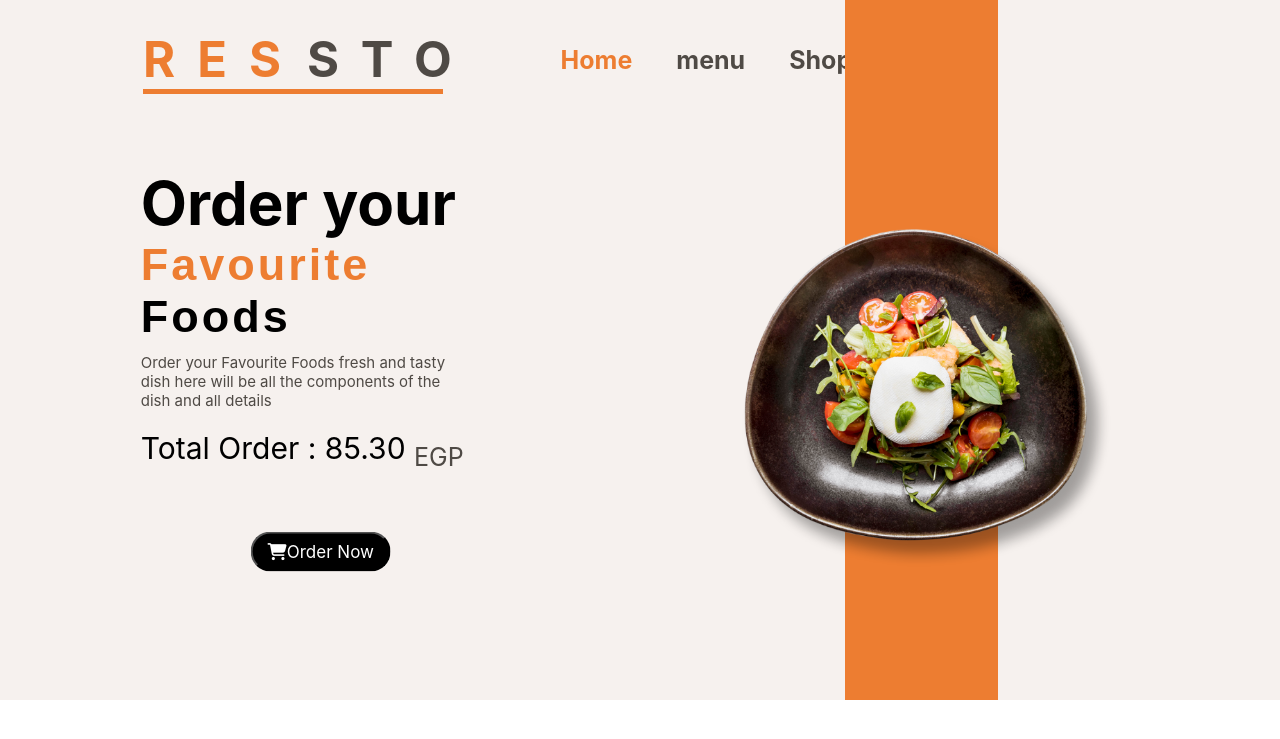
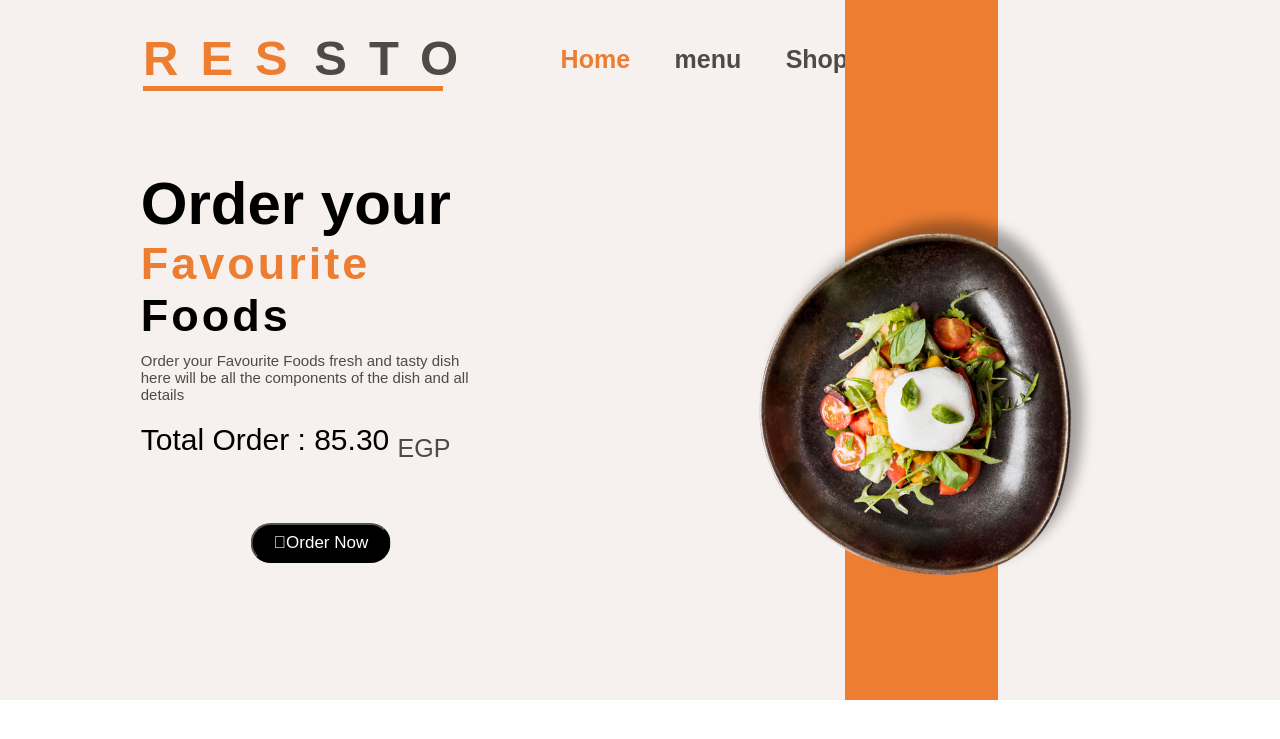
Before and after one commit to yosefsamir/Project-web-programing, a PHP site: page / in a window 1280 px wide. Shown: the top 739 px of the page. Run offline with PHP 8.4, Linux system fonts and the light colour scheme.

Commit message:
rotate img

```diff
--- a/css/style.css
+++ b/css/style.css
@@ -2,6 +2,8 @@
     padding: 0;
     margin: 0;
     box-sizing: border-box;
+    font-family: Arial, serif !important;
+
 }
         /*general*/
 
--- a/index.php
+++ b/index.php
@@ -5,7 +5,9 @@
     <meta name="viewport" content="width=device-width, initial-scale=1.0">
     <link rel="stylesheet" href="/css/style.css">
     <link rel="stylesheet" href="/css/all.css">
-    <link rel="stylesheet" href="/css/fontawesome.min.css">
+    <link rel="stylesheet" href="/css/font-awesome.min.css">
+    <link href="/webfonts/f " rel="stylesheet" />
+
     <title>Document</title>
 </head>
 <body>
@@ -14,8 +16,18 @@
             <div class="draw">
                 <div class="poll"></div>
                 <div class="img_food">
-                    <img src="/img/Food%20image%201.png" alt="food">
+                    <img src="/img/Food%20image%201.png" alt="food" id="rotateImage">
                 </div>
+                <script>
+                    let rotationAngle = 0;
+                    const rotationSpeed = 2; // You can adjust the rotation speed
+                    function rotateImage() {
+                        rotationAngle += rotationSpeed;
+                        document.getElementById('rotateImage').style.transform = `rotate(${rotationAngle}deg)`;
+                    }
+                    // Rotate the image every 50 milliseconds (adjust as needed)
+                    setInterval(rotateImage, 50);
+                </script>
             </div>
             <div class="top">
                 <div class="logo">
@@ -44,7 +56,7 @@
                            of the dish and all details</p>
                         <p class="total">Total Order : 85.30 <sub class="city">EGP</sub></p>
 
-                        <button class="order-now"><i class=" fa-solid fa-cart-shopping"></i>Order Now</button>
+                        <button class="order-now"><i class=" fa-solid fa-facebook"></i>Order Now</button>
                     </div>
                 </div>
                 <div class="right">
```
